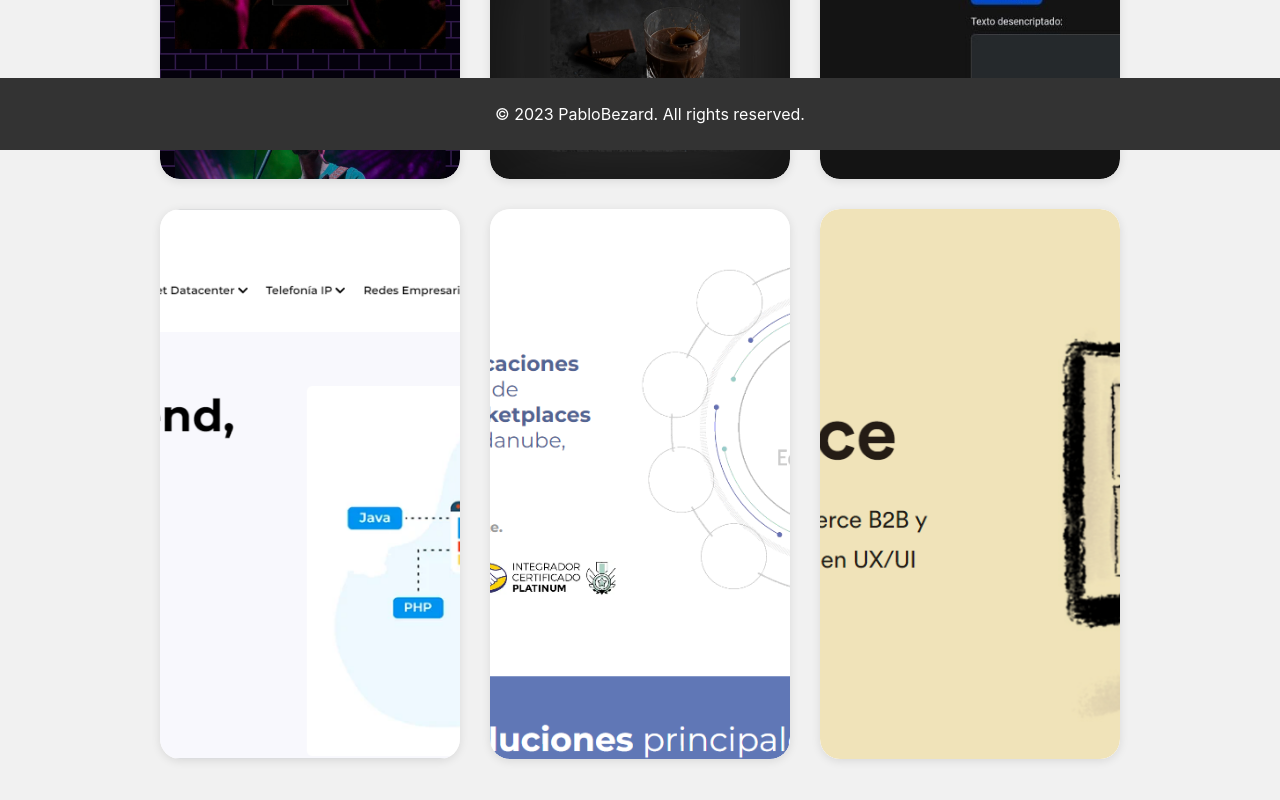
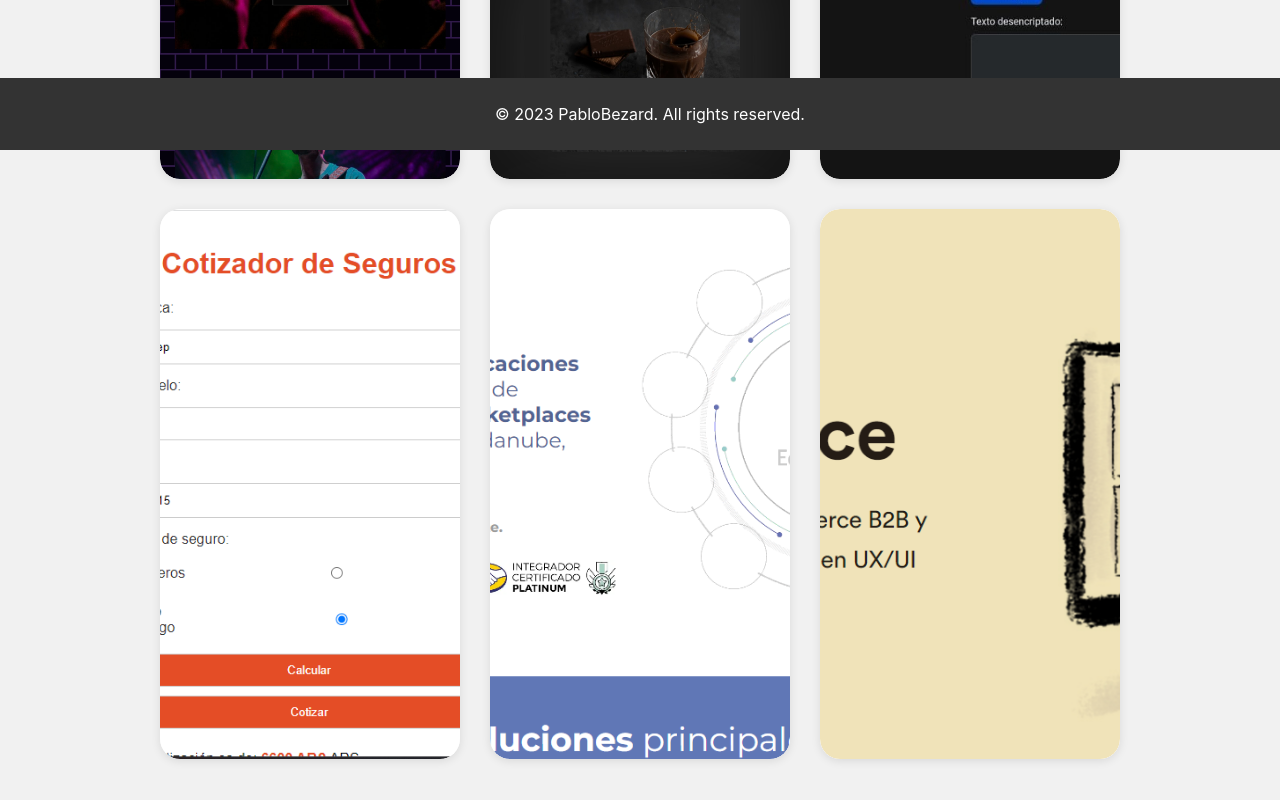
Before and after one commit to pablobezard/Portfolio, a React (Create React App) app: page /projects in a window 1280 px wide. Shown: the part 650-1450 px from the top of the page. Built offline with nearby package versions, Linux system fonts and the light colour scheme.

Commit message:
cotizacion

```diff
--- a/package.json
+++ b/package.json
@@ -2,6 +2,7 @@
   "name": "my-portfoly",
   "version": "0.1.0",
   "private": true,
+  "homepage": "pablobezard.github.io/Portfolio/",
   "dependencies": {
     "@formspree/react": "^2.5.1",
     "@testing-library/jest-dom": "^5.17.0",
@@ -15,6 +16,8 @@
     "web-vitals": "^2.1.4"
   },
   "scripts": {
+    "predeploy": "npm run build",
+    "deploy": "gh-pages -d build",
     "start": "react-scripts start",
     "build": "react-scripts build",
     "test": "react-scripts test",
--- a/src/components/Projects/Projects.jsx
+++ b/src/components/Projects/Projects.jsx
@@ -7,7 +7,7 @@ import cofe from '../../assets/images/Coffe.jpg';
 import page3 from '../../assets/images/page3.jpeg';
 import page4 from '../../assets/images/page5.png';
 import page5 from '../../assets/images/page6.png';
-import page6 from '../../assets/images/page7.png';
+import page6 from '../../assets/images/Cotizador.png';
 
 const Projects = () => {
   const projects = [
@@ -34,10 +34,10 @@ const Projects = () => {
     },
     {
       id: 4,
-      title: 'Ecommerce',
-      description: 'Descripción del proyecto 3',
+      title: 'Cotizador de seguros',
+      description: 'Proyecto integrador de JavaScript',
       image: page6,
-      link: '/proyecto3',
+      link: 'https://cotizador-seguros-three.vercel.app/',
     },
     {
       id: 5,
```
Also changed, not shown: src/assets/images/Cotizador.png (added), 4 other files (tests, documents, lock files or other folders).
